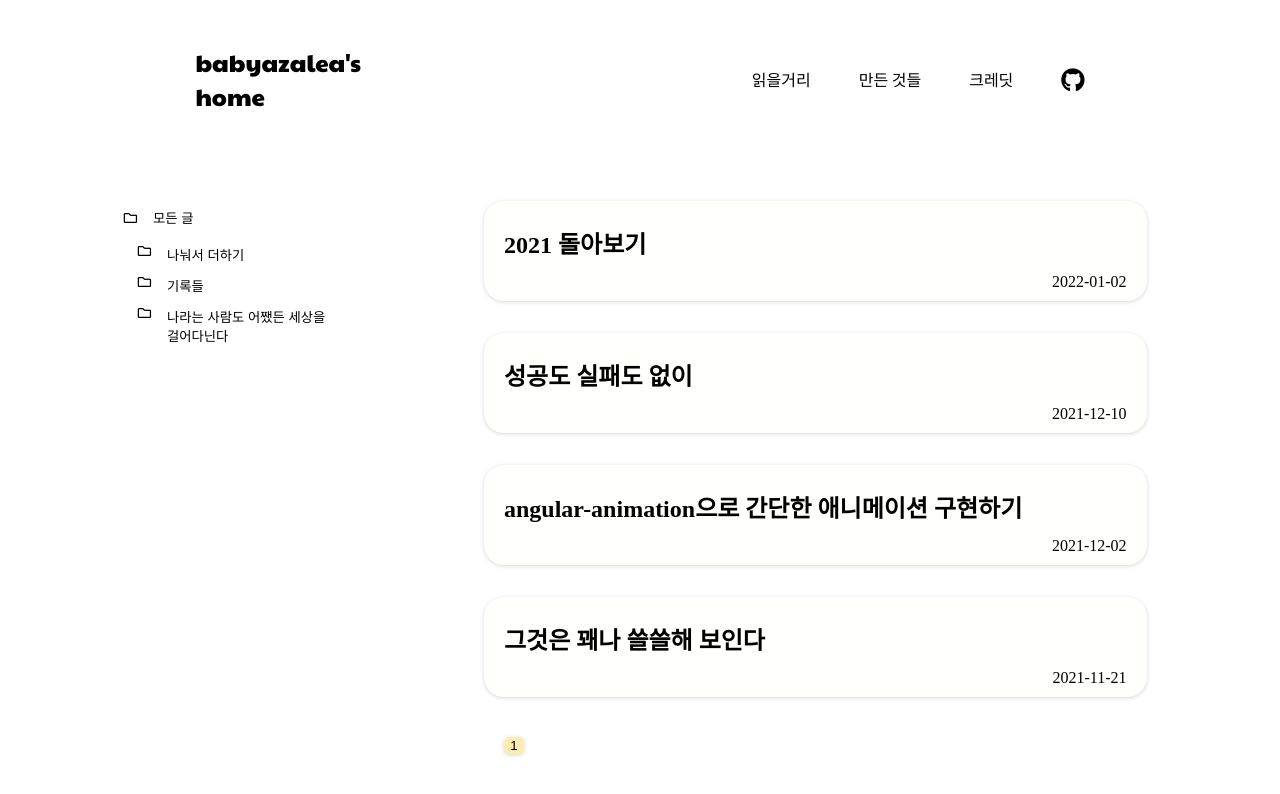
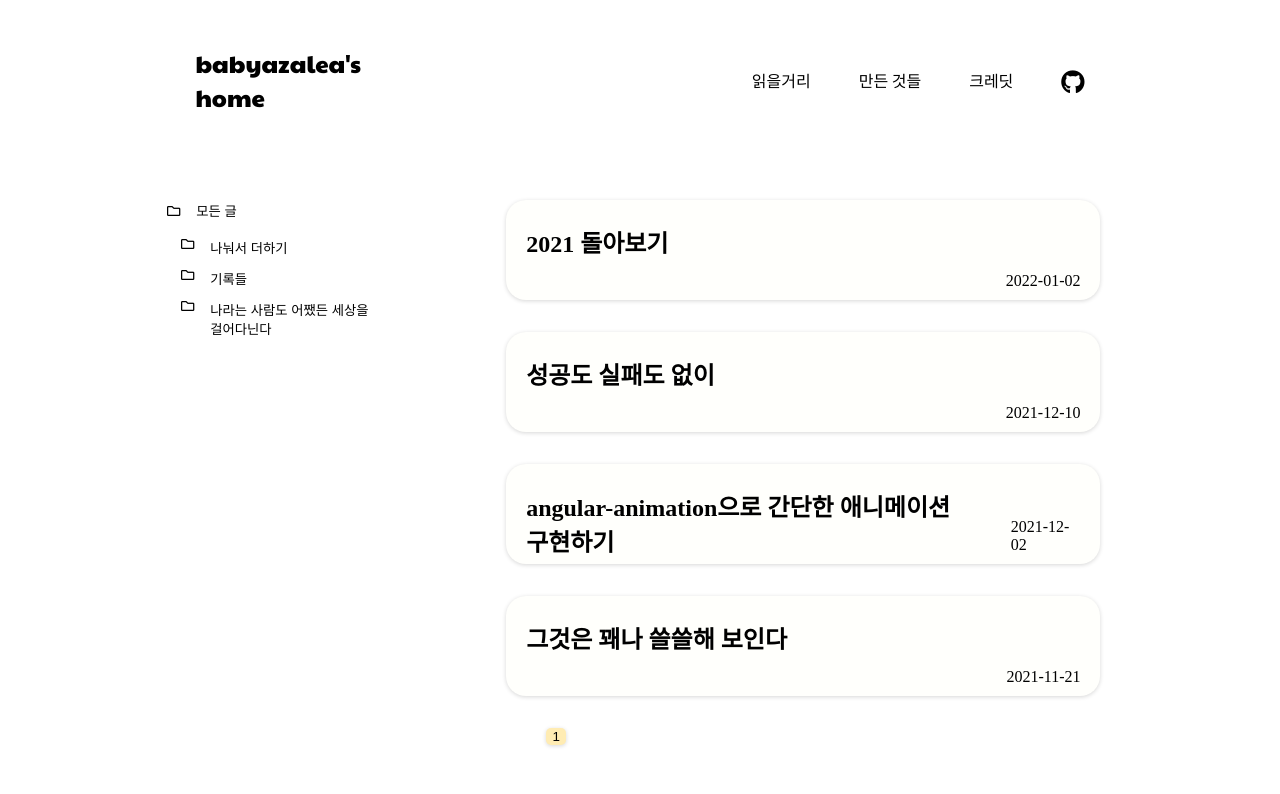
Before and after one commit to babyazalea/babyazalea-home, a Gatsby site: page / in a window 1280 px wide. Built offline with nearby package versions, Linux system fonts and the light colour scheme; Gatsby itself is replaced by a stand-in of ours; a web font is replaced by a local one.

Commit message:
responsive styling

```diff
--- a/src/components/category/Category.js
+++ b/src/components/category/Category.js
@@ -5,6 +5,7 @@
 const Category = (props) => {
   return (
     <div className="category">
+      <div className="category-lg">
         <button
           className="reading-all"
           onClick={() => props.categoryInitializer()}
@@ -25,6 +26,8 @@
           })}
         </ul>
       </div>
+      <div className="category-sm"></div>
+    </div>
   );
 };
 
--- a/src/components/category/Category.scss
+++ b/src/components/category/Category.scss
@@ -1,8 +1,7 @@
 .category {
-  position: sticky;
-  justify-self: center;
-  width: 80%;
-  height: 20%;
+  > div {
+    width: 80%;
+  }
   i {
     margin-right: 1rem;
   }
@@ -39,7 +38,11 @@
 
 @media (min-width: 768px) {
   .category {
-    margin: 1rem 0 0 2rem;
+    display: flex;
+    justify-content: flex-end;
+    .category-sm {
+      display: none;
+    }
   }
 }
 
--- a/src/components/layout/Layout.js
+++ b/src/components/layout/Layout.js
@@ -7,7 +7,7 @@
 
 const Layout = (props) => {
   return (
-    <div className="layout">
+    <div className={`layout ${props.customClassName}`}>
       <Header
         noExtension={props.noExtension}
         customClassName={props.customClassName}
--- a/src/components/layout/Layout.scss
+++ b/src/components/layout/Layout.scss
@@ -1,11 +1,8 @@
 .layout {
+  position: relative;
   width: 100%;
   height: 100vh;
   overflow: hidden;
-  display: flex;
-  flex-direction: column;
-  justify-content: center;
-  align-items: center;
   margin: 0;
   padding: 0;
   a {
@@ -13,3 +10,25 @@
     color: inherit;
   }
 }
+
+.layout.reading {
+}
+
+.layout.post-template {
+  overflow: auto;
+}
+
+@media (min-width: 768px) {
+  .layout {
+    display: grid;
+    grid-template-rows: 1fr 10fr;
+  }
+}
+
+@media (max-width: 768px) {
+  .layout {
+    display: flex;
+    flex-direction: column;
+    overflow-y: auto;
+  }
+}
--- a/src/components/layout/header/Header.scss
+++ b/src/components/layout/header/Header.scss
@@ -1,9 +1,9 @@
 header {
   width: 100%;
-
+  height: 10rem;
   nav {
     width: 100%;
-
+    height: 100%;
     ul,
     li {
       list-style: none;
@@ -39,7 +39,6 @@
 
 @media (min-width: 768px) {
   nav {
-    height: 10rem;
     display: flex;
     justify-content: space-around;
     align-items: center;
@@ -70,16 +69,17 @@
 
 @media (max-width: 768px) {
   header {
+    padding: 0.5rem;
+    height: 5rem;
     nav {
-      height: 5rem;
       display: grid;
       justify-content: center;
       align-content: center;
       grid-template-columns: 1fr 2fr;
-      gap: 1rem;
+      gap: 0;
 
       .logo {
-        font-size: 1rem;
+        font-size: 0.8rem;
 
         .logo-text-wrapper {
           padding: 1rem;
@@ -91,7 +91,7 @@
         ul {
           display: grid;
           grid-template-columns: repeat(4, 1fr);
-          gap: 3rem;
+          gap: 1rem;
           padding: 1rem;
           box-sizing: border-box;
 
--- a/src/components/layout/main/Main.scss
+++ b/src/components/layout/main/Main.scss
@@ -5,7 +5,7 @@
   align-items: center;
 }
 
-.portfolios {
+main.portfolios {
   position: relative;
   width: 100%;
   height: 100%;
@@ -17,20 +17,9 @@
   overflow: hidden;
 }
 
-.reading {
-  display: grid;
-  grid-template-columns: 1.5fr 4fr;
-  .post-part {
-    width: 100%;
-    display: flex;
-    flex-direction: column;
-    align-items: center;
-  }
-}
-
-.post-template {
+main.post-template {
+  overflow: auto;
   width: 100%;
-  height: 100%;
   display: flex;
   justify-content: center;
 }
@@ -40,11 +29,12 @@
 }
 
 @media (min-width: 768px) {
-  .reading {
+  main > .reading {
     display: grid;
     grid-template-columns: 1.5fr 4fr;
     padding: 2rem;
     box-sizing: border-box;
+    gap: 3rem;
     .post-part {
       width: 100%;
       display: flex;
@@ -52,16 +42,20 @@
       align-items: center;
     }
   }
+
+  .post-template {
+    width: 100%;
+    display: flex;
+    justify-content: center;
+  }
 }
 
 @media (max-width: 768px) {
-  .reading {
+  main > .reading {
     display: flex;
     flex-direction: column;
     justify-content: center;
     align-items: center;
-    // padding-bottom: 1rem;
-    // box-sizing: border-box;
     .post-part {
       width: 100%;
       display: flex;
--- a/src/components/post-list/PostList.scss
+++ b/src/components/post-list/PostList.scss
@@ -22,9 +22,6 @@
 }
 
 @media (min-width: 768px) {
-  .post-list {
-    margin: 10px 0 0 40px;
-  }
 }
 
 @media (max-widht: 768px) {
--- a/src/components/post-list/page-tunner/PageTunner.scss
+++ b/src/components/post-list/page-tunner/PageTunner.scss
@@ -1,5 +1,6 @@
 .page-tunner {
   width: 80%;
+  margin-top: 1rem;
   ul,
   li {
     list-style: none;
@@ -29,9 +30,6 @@
 }
 
 @media (min-width: 768px) {
-  .page-tunner {
-    margin-top: 1.5rem;
-  }
 }
 
 @media (max-width: 768px) {
```
Lines whose indentation alone changed are shown as unchanged.
